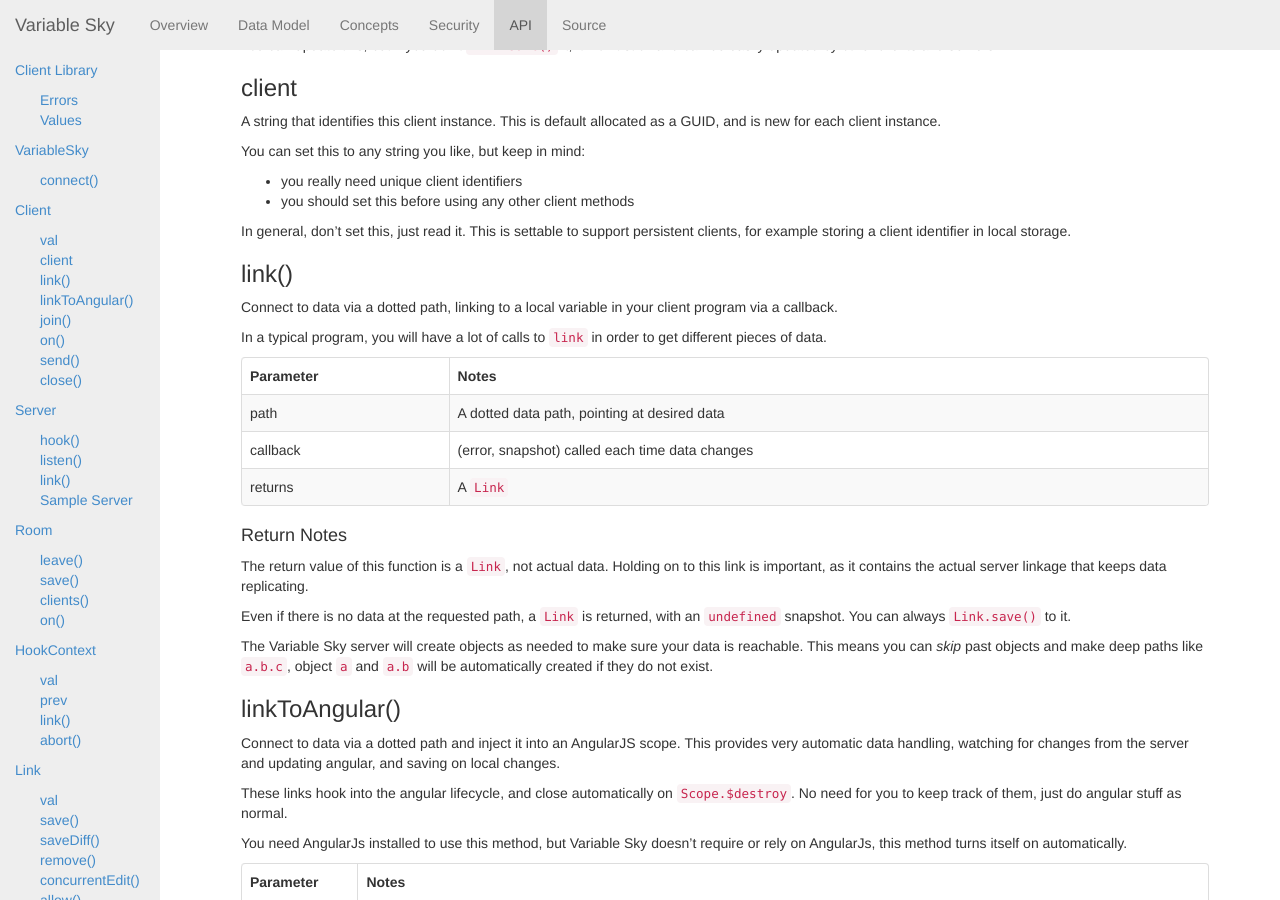
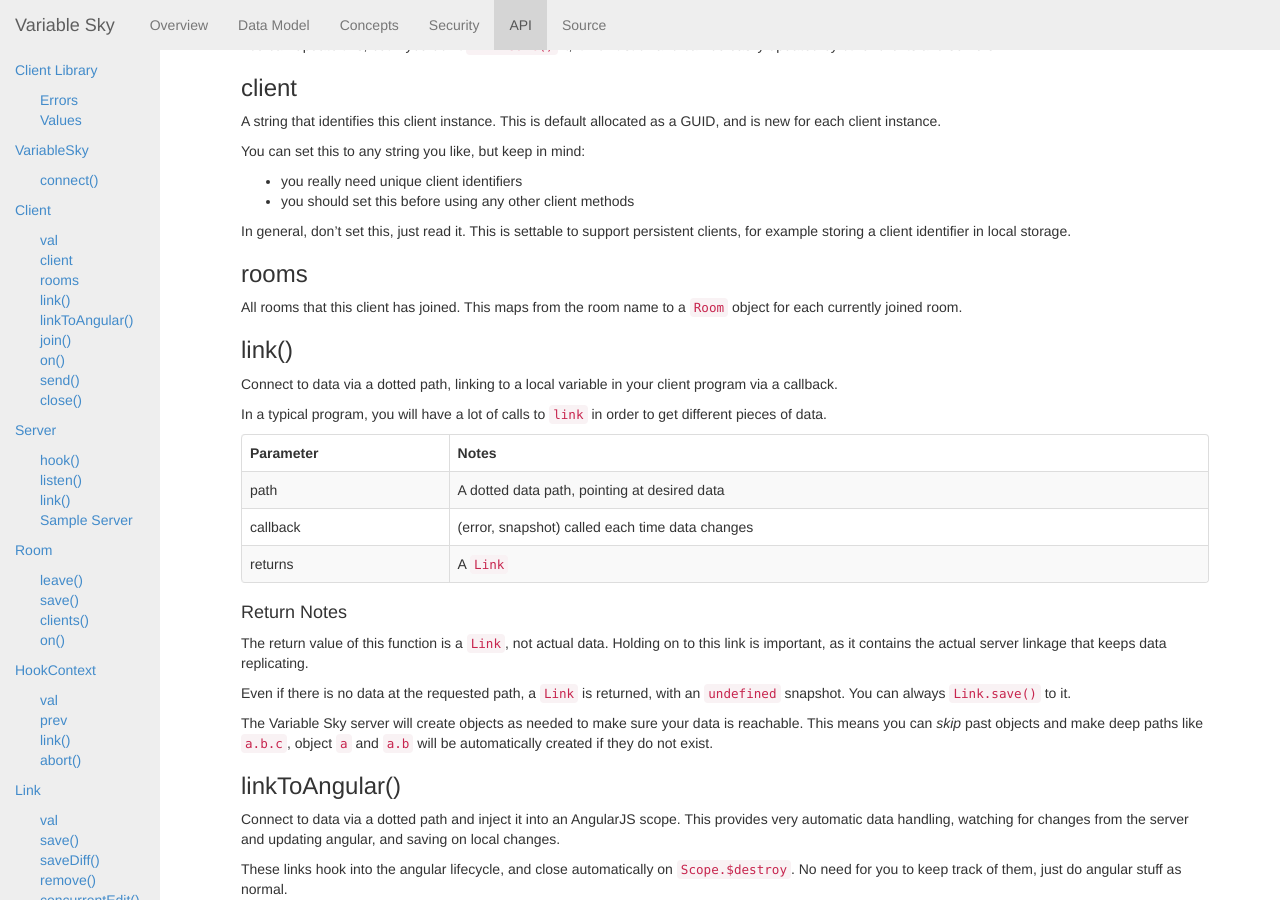
Before and after one commit to wballard/VariableSky, a Jekyll site: the page built from api.markdown, in a window 1280 px wide and 900 px high, scrolled down 1020 px. Built offline with Jekyll 4.4.1, drawn with Linux system fonts in a browser that asks for light colours; Markdown is read by kramdown in place of the engine named in the settings.

Commit message:
Rooms property

```diff
--- a/api.markdown
+++ b/api.markdown
@@ -72,6 +72,10 @@
 In general, don't set this, just read it. This is settable to support
 persistent clients, for example storing a client identifier in local
 storage.
+
+### rooms
+All rooms that this client has joined. This maps from the room name to a
+`Room` object for each currently joined room.
 
 ### link()
 Connect to data via a dotted path, linking to a local variable in
```
